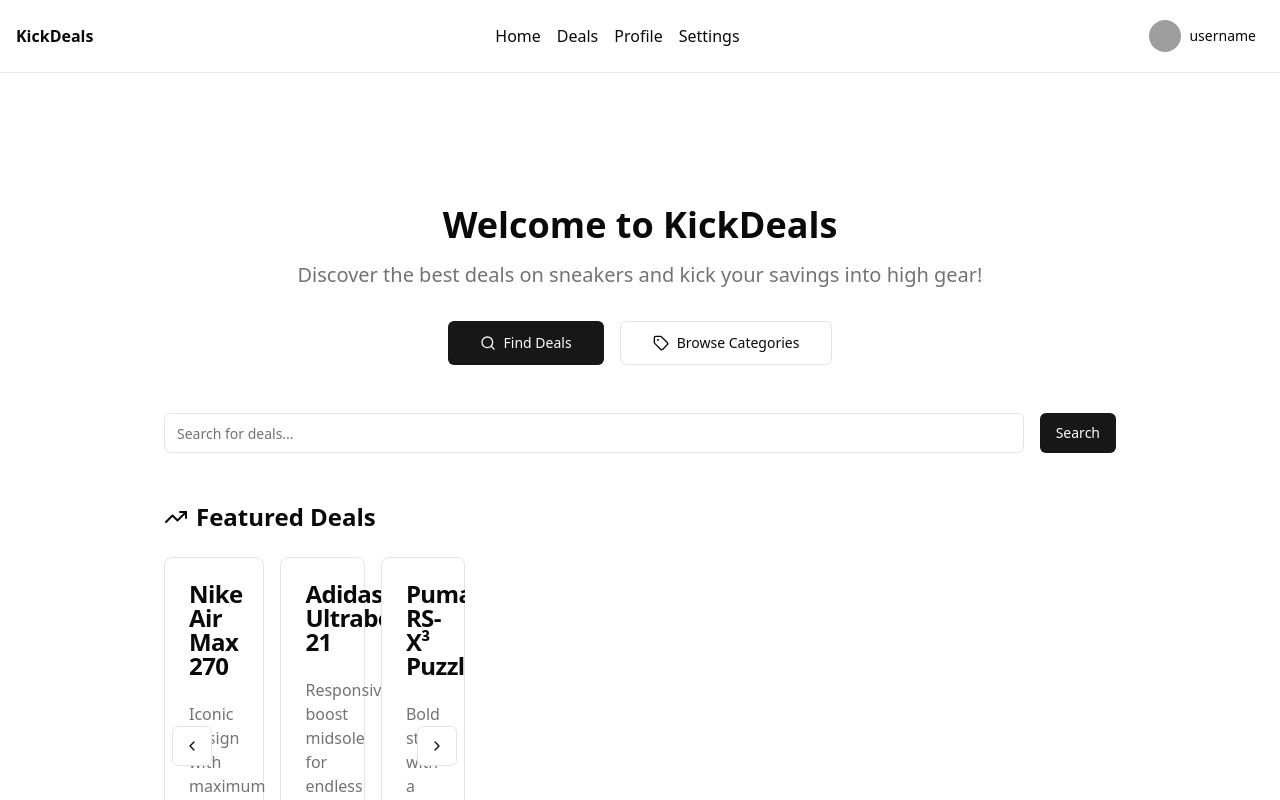
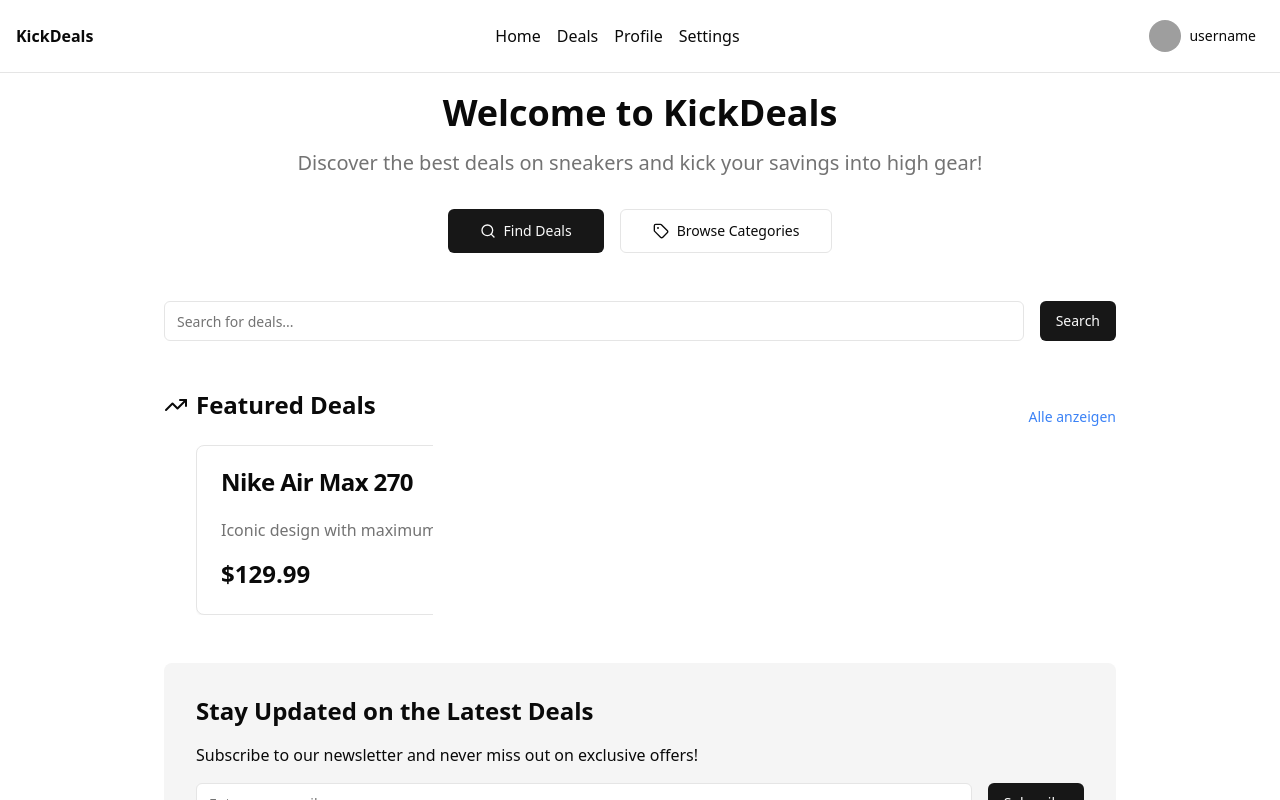
Before and after one commit to Leon-Achteresch/kickdeals, a Next.js app: page / in a window 1280 px wide. Shown: the top 800 px of the page. Built offline with nearby package versions, Linux system fonts and the light colour scheme; grey boxes are pictures that could not be loaded.

Commit message:
main changed

```diff
--- a/src/app/layout.tsx
+++ b/src/app/layout.tsx
@@ -26,11 +26,9 @@
           disableTransitionOnChange
         > */}
         <main className="min-h-screen flex flex-col items-center">
-          <div className="flex-1 w-full flex flex-col gap-20 items-center">
-            <NavigationBar />
-            <div className="flex flex-col gap-20 max-w-5xl p-5">{children}</div>
-            <footer className="w-full flex items-center justify-center  mx-auto text-center text-xs gap-8 py-16"></footer>
-          </div>
+          <NavigationBar />
+          <div className="flex flex-col gap-20 max-w-5xl p-5">{children}</div>
+          <footer className="w-full flex items-center justify-center  mx-auto text-center text-xs gap-8 py-16"></footer>
         </main>
         {/* </ThemeProvider> */}
       </body>
--- a/src/app/page.tsx
+++ b/src/app/page.tsx
@@ -9,15 +9,18 @@
 
 export default async function Index() {
   return (
-    <main className="flex-1 flex flex-col gap-12 px-4 py-8 max-w-6xl mx-auto w-full ">
+    <main className=" flex flex-col gap-12 px-4  max-w-6xl mx-auto w-full ">
       <Hero />
       <SearchSection />
 
       {/* Featured Deals Section */}
       <section>
-        <h2 className="text-2xl font-semibold mb-6 flex items-center">
-          <TrendingUp className="mr-2 h-6 w-6" /> Featured Deals
-        </h2>
+        <div className="flex justify-between items-center">
+          <h2 className="text-2xl font-semibold mb-6 flex items-center">
+            <TrendingUp className="mr-2 h-6 w-6" /> Featured Deals
+          </h2>
+          <p className="text-sm text-blue-500 cursor-pointer hover:underline">Alle anzeigen</p>
+        </div>
         <div className="grid grid-cols-1 md:grid-cols-2 lg:grid-cols-3 gap-6">
           <FeaturedDealsCarousel />
         </div>
--- a/src/components/featured-deal/featured-deal.tsx
+++ b/src/components/featured-deal/featured-deal.tsx
@@ -14,7 +14,6 @@
   price,
   savings,
 }) => (
-
   <Card>
     <CardHeader>
       <CardTitle>{title}</CardTitle>
--- a/src/components/featured-deals-caroussel/featured-deals-caroussel.tsx
+++ b/src/components/featured-deals-caroussel/featured-deals-caroussel.tsx
@@ -1,24 +1,25 @@
 "use client";
 
 import { useState, useEffect } from "react";
-import useEmblaCarousel from "embla-carousel-react";
+import {
+  Carousel,
+  CarouselContent,
+  CarouselItem,
+  CarouselNext,
+  CarouselPrevious,
+} from "@/components/ui/carousel";
 import FeaturedDeal from "../featured-deal/featured-deal";
-import { Button } from "@/components/ui/button";
-import { ChevronLeft, ChevronRight } from "lucide-react";
 import { featuredDeals } from "@/src/Declarations/featured-deals";
 
 const FeaturedDealsCarousel = () => {
   const [slidesToShow, setSlidesToShow] = useState(1);
-  const [emblaRef, emblaApi] = useEmblaCarousel({
-    loop: true,
-    align: 'start',
-    slidesToScroll: 1,
-  });
 
   useEffect(() => {
     const handleResize = () => {
-      if (window.innerWidth >= 1280) {
-        setSlidesToShow(3);
+      if (window.innerWidth >= 1536) {
+        setSlidesToShow(2);
+      } else if (window.innerWidth >= 1280) {
+        setSlidesToShow(2);
       } else if (window.innerWidth >= 768) {
         setSlidesToShow(2);
       } else {
@@ -31,47 +32,25 @@
     return () => window.removeEventListener('resize', handleResize);
   }, []);
 
-  useEffect(() => {
-    if (emblaApi) {
-      emblaApi.reInit();
-    }
-  }, [emblaApi, slidesToShow]);
-
-  const scrollPrev = () => emblaApi && emblaApi.scrollPrev();
-  const scrollNext = () => emblaApi && emblaApi.scrollNext();
-
   return (
-    <div className="relative">
-      <div className="overflow-hidden" ref={emblaRef}>
-        <div className="flex">
-          {featuredDeals.map((deal, index) => (
-            <div
-              key={index}
-              className={`flex-[0_0_${100 / slidesToShow}%] min-w-0 pl-4 first:pl-0`}
-              style={{ flexBasis: `${100 / slidesToShow}%` }}
-            >
-              <FeaturedDeal {...deal} />
-            </div>
-          ))}
-        </div>
-      </div>
-      <Button
-        variant="outline"
-        size="icon"
-        className="absolute top-1/2 left-2 transform -translate-y-1/2"
-        onClick={scrollPrev}
-      >
-        <ChevronLeft className="h-4 w-4" />
-      </Button>
-      <Button
-        variant="outline"
-        size="icon"
-        className="absolute top-1/2 right-2 transform -translate-y-1/2"
-        onClick={scrollNext}
-      >
-        <ChevronRight className="h-4 w-4" />
-      </Button>
-    </div>
+    <Carousel
+      opts={{
+        align: 'start',
+        loop: true,
+      }}
+      className="w-full px-4 sm:px-6 lg:px-8"
+    >
+      <CarouselContent>
+        {featuredDeals.map((deal, index) => (
+          <CarouselItem
+            key={index}
+            className={`pl-4 basis-1/${slidesToShow}`}
+          >
+            <FeaturedDeal {...deal} />
+          </CarouselItem>
+        ))}
+      </CarouselContent>
+    </Carousel>
   );
 };
 
--- /dev/null
+++ b/src/utils/log.ts
@@ -0,0 +1,3 @@
+export function log(message: string) {
+  console.log(message);
+}
```
